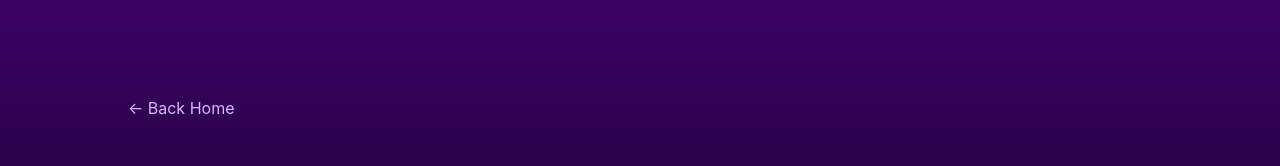
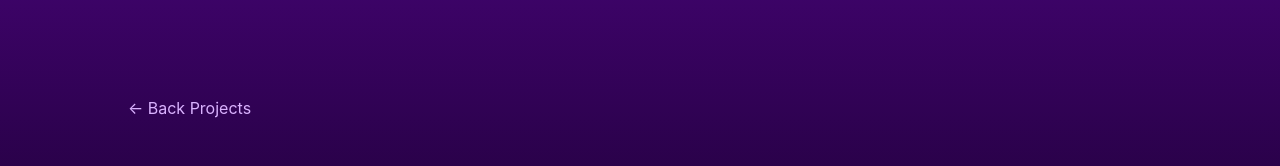
Before and after one commit to Rahul2671/rahul-portfolio, a React (Vite) app: page /projects/ai-powered-dao in a window 1280 px wide. Shown: the top 166 px of the page. Built offline with nearby package versions, Linux system fonts and the light colour scheme.

Commit message:
Fix project navigation and Vercel routing

```diff
--- a/src/App.jsx
+++ b/src/App.jsx
@@ -11,12 +11,15 @@ import Contact from './components/Contact'
 import Footer from './components/Footer'
 import {BrowserRouter, Routes, Route} from "react-router-dom";
 import ProjectDetails from "./pages/ProjectDetails";
+import ScrollToHash from "./components/ScrollToHash";
 
 function App(){
 
 return (
 
   <BrowserRouter>
+
+  <ScrollToHash/>
 
   <Routes>
 
--- /dev/null
+++ b/src/components/ScrollToHash.jsx
@@ -0,0 +1,31 @@
+import {useEffect} from "react";
+import {useLocation} from "react-router-dom";
+
+const ScrollToHash = () => {
+
+const {hash} = useLocation();
+
+useEffect(()=>{
+
+if(hash){
+
+const element = document.querySelector(hash);
+
+if(element){
+setTimeout(()=>{
+element.scrollIntoView({
+behavior:"smooth"
+});
+},100);
+}
+
+}
+
+},[hash]);
+
+
+return null;
+
+}
+
+export default ScrollToHash;
--- a/src/pages/ProjectDetails.jsx
+++ b/src/pages/ProjectDetails.jsx
@@ -171,13 +171,13 @@ mx-auto
 
 
 <Link
-to="/"
+to="/#projects"
 className="
 text-purple-300
 hover:text-white
 "
 >
-← Back Home
+← Back Projects
 </Link>
 
 
```
Also changed, not shown: vercel.json (added).
